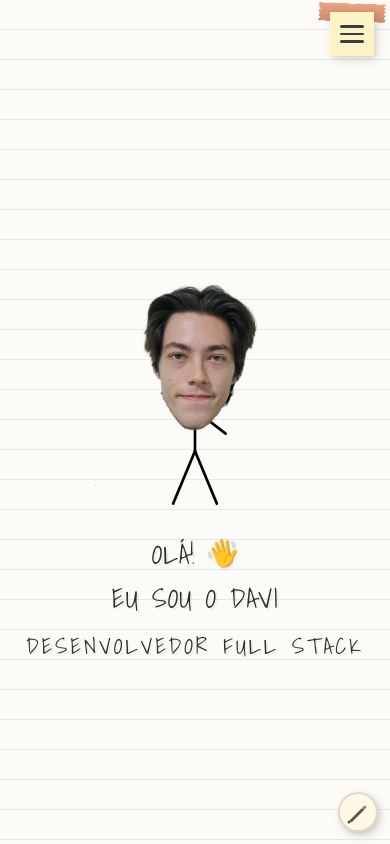
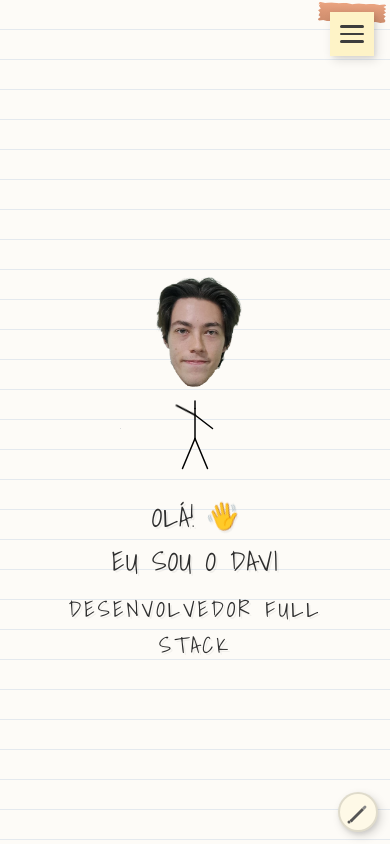
Before and after one commit to DaviZCoelho/Portfolio_Davi_Coelho, a Next.js app: page / in a window 390 px wide. Shown: the top 844 px of the page. Built offline with nearby package versions, Linux system fonts and the light colour scheme.

Commit message:
Escala proporcional: clamp() global, icones vw/%, breakpoints limpos, menu fluido

```diff
--- a/src/app/globals.css
+++ b/src/app/globals.css
@@ -203,7 +203,7 @@ body {
   flex-direction: column;
   align-items: center;
   justify-content: flex-start;
-  padding: 2rem;
+  padding: 2rem clamp(1rem, 5%, 3rem);
   padding-top: 80px;
   position: relative;
   overflow-x: hidden;
@@ -219,6 +219,7 @@ body {
   max-width: 1200px;
   width: 100%;
   min-height: calc(100vh - 120px);
+  padding: 0 5%;
   position: relative;
   overflow: visible;
   scroll-margin-top: 90px;
@@ -278,13 +279,15 @@ body {
 }
 
 .head-photo {
-  width: clamp(200px, 30vw, 480px);
+  width: clamp(150px, 22vw, 420px);
   height: auto;
   object-fit: contain;
 }
 
 .stick-body {
-  margin-top: clamp(-155px, -10vw, -80px);
+  width: clamp(80px, 10vw, 140px);
+  height: auto;
+  margin-top: clamp(-100px, -7vw, -40px);
   position: relative;
   z-index: 1;
   overflow: visible;
@@ -472,11 +475,17 @@ icon-wrapper.icon.coffee .icon-tooltip::after {
   right: 30px;
 }
 
-/* Posições dos ícones — usando % para fluidez */
+/* Ícones: tamanho proporcional ao viewport */
+.icon-wrapper svg {
+  width: clamp(35px, 5vw, 100%);
+  height: auto;
+}
+
+/* Posições dos ícones — coordenadas % com margem de segurança */
 
 .icon-wrapper.icon.book {
   top: 11%;
-  left: max(-10%, -5vw);
+  left: -2%;
 }
 
 .icon-wrapper.icon.cloud {
@@ -486,19 +495,19 @@ icon-wrapper.icon.coffee .icon-tooltip::after {
 
 .icon-wrapper.icon.chess {
   top: 12%;
-  right: max(-10%, -5vw);
+  right: -2%;
   left: auto;
 }
 
 .icon-wrapper.icon.bug {
   top: 38%;
-  right: max(-5%, -2.5vw);
+  right: -1%;
   left: auto;
 }
 
 .icon-wrapper.icon.coffee {
   bottom: 40%;
-  left: max(-17%, -8vw);
+  left: -3%;
 }
 
 .icon-wrapper.icon.floppy {
@@ -509,13 +518,13 @@ icon-wrapper.icon.coffee .icon-tooltip::after {
 
 .icon-wrapper.icon.computer {
   bottom: 20%;
-  right: max(-20%, -10vw);
+  right: -3%;
   left: auto;
 }
 
 .icon-wrapper.icon.cassette {
   bottom: 10%;
-  left: max(-10%, -5vw);
+  left: -2%;
 }
 
 /* ===== EXPERIENCE SECTION ===== */
@@ -556,7 +565,7 @@ icon-wrapper.icon.coffee .icon-tooltip::after {
 .exp-card {
   position: relative;
   background: #fef9e7;
-  padding: 2.5rem 2.5rem 2rem;
+  padding: clamp(1.5rem, 3vw, 2.5rem) clamp(1.5rem, 3vw, 2.5rem) clamp(1.2rem, 2.5vw, 2rem);
   max-width: 720px;
   width: 100%;
   border: none;
@@ -625,13 +634,13 @@ icon-wrapper.icon.coffee .icon-tooltip::after {
 
 .exp-role {
   font-family: var(--font-shadows), cursive;
-  font-size: 1.6rem;
+  font-size: clamp(1.1rem, 2.5vw, 1.6rem);
   color: #2d2d2d;
 }
 
 .exp-company {
   font-family: var(--font-caveat), cursive;
-  font-size: 1.9rem;
+  font-size: clamp(1.2rem, 3vw, 1.9rem);
   font-weight: 700;
   color: #4a90d9;
   position: relative;
@@ -665,7 +674,7 @@ icon-wrapper.icon.coffee .icon-tooltip::after {
 /* Description text */
 .exp-description {
   font-family: var(--font-indie), cursive;
-  font-size: 1.3rem;
+  font-size: clamp(1rem, 2vw, 1.3rem);
   line-height: 1.9;
   color: #3a3a3a;
   padding-left: 20px;
@@ -850,7 +859,7 @@ icon-wrapper.icon.coffee .icon-tooltip::after {
 .about-card {
   position: relative;
   background: #fdfbf7;
-  padding: 3rem 3rem 2.5rem 3.5rem;
+  padding: clamp(1.5rem, 3.5vw, 3rem) clamp(1.5rem, 3.5vw, 3rem) clamp(1.2rem, 3vw, 2.5rem) clamp(1.5rem, 4vw, 3.5rem);
   max-width: 720px;
   width: 100%;
   border: none;
@@ -910,7 +919,7 @@ icon-wrapper.icon.coffee .icon-tooltip::after {
 /* Text */
 .about-text {
   font-family: var(--font-indie), cursive;
-  font-size: 1.3rem;
+  font-size: clamp(1rem, 2vw, 1.3rem);
   line-height: 2;
   color: #3a3a3a;
   margin-bottom: 1.5rem;
@@ -1098,7 +1107,7 @@ icon-wrapper.icon.coffee .icon-tooltip::after {
 /* Card title */
 .proj-card-title {
   font-family: var(--font-shadows), cursive;
-  font-size: 1.55rem;
+  font-size: clamp(1.1rem, 2.5vw, 1.55rem);
   font-weight: 400;
   color: #2d2d2d;
   margin-bottom: 0.8rem;
@@ -1109,7 +1118,7 @@ icon-wrapper.icon.coffee .icon-tooltip::after {
 /* Card description */
 .proj-card-desc {
   font-family: var(--font-indie), cursive;
-  font-size: 1.15rem;
+  font-size: clamp(0.9rem, 1.8vw, 1.15rem);
   line-height: 1.8;
   color: #444;
   margin-bottom: 1.2rem;
@@ -1269,7 +1278,7 @@ icon-wrapper.icon.coffee .icon-tooltip::after {
 .contact-note {
   position: relative;
   background: #fef9e7;
-  padding: 3rem 3rem 2.5rem;
+  padding: clamp(1.5rem, 3.5vw, 3rem) clamp(1.5rem, 3.5vw, 3rem) clamp(1.2rem, 3vw, 2.5rem);
   max-width: 580px;
   width: 100%;
   transform: rotate(-1.2deg);
@@ -1323,7 +1332,7 @@ icon-wrapper.icon.coffee .icon-tooltip::after {
 /* Header text */
 .contact-header-text {
   font-family: var(--font-shadows), cursive;
-  font-size: 1.6rem;
+  font-size: clamp(1.1rem, 2.5vw, 1.6rem);
   color: #2d2d2d;
   margin-bottom: 2rem;
   text-align: center;
@@ -1360,7 +1369,7 @@ icon-wrapper.icon.coffee .icon-tooltip::after {
 
 .contact-link {
   font-family: var(--font-indie), cursive;
-  font-size: 1.25rem;
+  font-size: clamp(0.9rem, 2vw, 1.25rem);
   color: #3a3a3a;
   text-decoration: none;
   position: relative;
@@ -1626,48 +1635,32 @@ icon-wrapper.icon.coffee .icon-tooltip::after {
 
 /* ===== RESPONSIVE ===== */
 
-/* ---------- NOTEBOOKS GRANDES (≤1100px) — zona de segurança dos ícones ---------- */
+/* ---------- DESKTOP MÉDIO (≤1280px) — menu e ícones começam a encolher ---------- */
+@media (max-width: 1280px) {
+  .header {
+    transform: translateX(-50%) rotate(-3deg) scale(0.88);
+  }
+
+  .icon-wrapper {
+    transform: scale(0.8);
+  }
+}
+
+/* ---------- NOTEBOOKS GRANDES (≤1100px) — esconder ícones das pontas ---------- */
 @media (max-width: 1100px) {
-  /* Menu post-it: escala -20% */
   .header {
-    transform: translateX(-50%) rotate(-3deg) scale(0.8);
-  }
-
-  /* Ícones: empurrar para bordas para não sobrepor conteúdo */
+    transform: translateX(-50%) rotate(-3deg) scale(0.75);
+  }
+
   .icon-wrapper {
-    transform: scale(0.7);
-  }
-
-  .icon-wrapper.icon.book {
-    left: -6%;
-  }
-
-  .icon-wrapper.icon.chess {
-    right: -6%;
-  }
-
+    transform: scale(0.65);
+  }
+
+  .icon-wrapper.icon.coffee,
   .icon-wrapper.icon.bug {
-    right: -3%;
-  }
-
-  .icon-wrapper.icon.coffee {
-    left: -10%;
-  }
-
-  .icon-wrapper.icon.computer {
-    right: -12%;
-    bottom: 25%;
-  }
-
-  .icon-wrapper.icon.cassette {
-    left: -6%;
-  }
-
-  .icon-wrapper.icon.floppy {
-    right: 20%;
-  }
-
-  /* Empurrar toolbar/hint para cima da zona do computador */
+    display: none;
+  }
+
   .drawing-toolbar {
     bottom: 16px;
     right: 16px;
@@ -1681,57 +1674,15 @@ icon-wrapper.icon.coffee .icon-tooltip::after {
 
 /* ---------- NOTEBOOK (≤1024px) ---------- */
 @media (max-width: 1024px) {
-  .home-section {
-    gap: 2.5rem;
-    max-width: 900px;
-  }
-
-  .stick-body {
-    margin-top: -120px;
-  }
-
-  /* Pull icons inward & scale down */
   .icon-wrapper {
-    transform: scale(0.65);
-  }
-
-  .icon-wrapper.icon.book {
-    left: -2%;
-  }
-
-  .icon-wrapper.icon.chess {
-    right: -2%;
-  }
-
+    transform: scale(0.55);
+  }
+
+  .icon-wrapper.icon.coffee,
+  .icon-wrapper.icon.computer,
+  .icon-wrapper.icon.cassette,
   .icon-wrapper.icon.bug {
-    right: 1%;
-  }
-
-  .icon-wrapper.icon.coffee {
-    left: -4%;
-  }
-
-  .icon-wrapper.icon.computer {
-    right: -5%;
-  }
-
-  .icon-wrapper.icon.cassette {
-    left: -2%;
-  }
-
-  /* Icons on far edges hidden */
-  .icon-wrapper.icon.coffee,
-  .icon-wrapper.icon.computer {
     display: none;
-  }
-
-  /* Sections */
-  .about-section,
-  .experience-section,
-  .projects-section,
-  .contact-section {
-    padding-left: 1.5rem;
-    padding-right: 1.5rem;
   }
 
   .about-card {
@@ -1798,7 +1749,6 @@ icon-wrapper.icon.coffee .icon-tooltip::after {
   /* Home */
   .home-section {
     flex-direction: column;
-    gap: 2rem;
     text-align: center;
     min-height: calc(100vh - 80px);
   }
@@ -1811,38 +1761,9 @@ icon-wrapper.icon.coffee .icon-tooltip::after {
     justify-content: center;
   }
 
-  /* Icons: scale down further, keep a few visible */
+  /* Esconder TODOS os ícones no tablet */
   .icon-wrapper {
-    transform: scale(0.55);
-    opacity: 0.35;
-  }
-
-  .icon-wrapper.icon.coffee,
-  .icon-wrapper.icon.computer,
-  .icon-wrapper.icon.cassette,
-  .icon-wrapper.icon.floppy,
-  .icon-wrapper.icon.bug {
-    display: none;
-  }
-
-  .icon-wrapper.icon.book {
-    top: 5%;
-    left: -2%;
-  }
-
-  .icon-wrapper.icon.cloud {
-    top: 3%;
-    left: 50%;
-  }
-
-  .icon-wrapper.icon.chess {
-    top: 5%;
-    right: -2%;
-  }
-
-  .icon-wrapper.icon.bug {
-    top: 30%;
-    right: 0%;
+    display: none !important;
   }
 
   .icon-tooltip {
@@ -1855,7 +1776,6 @@ icon-wrapper.icon.coffee .icon-tooltip::after {
   }
 
   .exp-card {
-    padding: 2rem 1.5rem 1.5rem;
     transform: rotate(0deg);
   }
 
@@ -1869,7 +1789,6 @@ icon-wrapper.icon.coffee .icon-tooltip::after {
 
   .exp-description {
     padding-left: 0;
-    font-size: 1.15rem;
   }
 
   .exp-tech-stack {
@@ -1878,14 +1797,6 @@ icon-wrapper.icon.coffee .icon-tooltip::after {
 
   .exp-doodle {
     display: none;
-  }
-
-  .exp-role {
-    font-size: 1.3rem;
-  }
-
-  .exp-company {
-    font-size: 1.5rem;
   }
 
   /* About */
@@ -1905,14 +1816,12 @@ icon-wrapper.icon.coffee .icon-tooltip::after {
   }
 
   .about-card {
-    padding: 2rem 1.5rem 1.5rem 2rem;
     transform: rotate(0deg);
     max-width: 100%;
   }
 
   .about-text {
     padding-left: 0;
-    font-size: 1.15rem;
     line-height: 1.85;
   }
 
@@ -1932,15 +1841,6 @@ icon-wrapper.icon.coffee .icon-tooltip::after {
 
   .proj-card {
     transform: rotate(0deg) !important;
-    padding: 2rem 1.5rem 1.5rem;
-  }
-
-  .proj-card-title {
-    font-size: 1.35rem;
-  }
-
-  .proj-card-desc {
-    font-size: 1.05rem;
   }
 
   .proj-doodle-wrapper {
@@ -1954,17 +1854,8 @@ icon-wrapper.icon.coffee .icon-tooltip::after {
   }
 
   .contact-note {
-    padding: 2.5rem 1.8rem 2rem;
     transform: rotate(0deg);
     clip-path: none;
-  }
-
-  .contact-header-text {
-    font-size: 1.35rem;
-  }
-
-  .contact-link {
-    font-size: 1.08rem;
   }
 
   .contact-deco {
@@ -1996,7 +1887,6 @@ icon-wrapper.icon.coffee .icon-tooltip::after {
 /* ---------- CELULAR (≤480px) ---------- */
 @media (max-width: 480px) {
   body {
-    /* Remove vertical margin line on very small screens */
     background-image:
       repeating-linear-gradient(
         to bottom,
@@ -2013,18 +1903,10 @@ icon-wrapper.icon.coffee .icon-tooltip::after {
     padding-top: 60px;
   }
 
-  /* Home */
   .home-section {
-    gap: 1.5rem;
     min-height: calc(100vh - 60px);
   }
 
-  /* Hide ALL icons on phone */
-  .icon-wrapper {
-    display: none !important;
-  }
-
-  /* Section divider */
   .section-divider {
     max-width: 200px;
     height: 30px;
@@ -2036,32 +1918,15 @@ icon-wrapper.icon.coffee .icon-tooltip::after {
     min-height: auto;
   }
 
-  .exp-card {
-    padding: 1.5rem 1rem 1.2rem;
-  }
-
   .exp-card::before {
     display: none;
   }
 
-  .exp-role {
-    font-size: 1.15rem;
-  }
-
-  .exp-company {
-    font-size: 1.3rem;
-  }
-
   .exp-company::before {
     display: none;
   }
 
-  .exp-period {
-    font-size: 0.85rem;
-  }
-
   .exp-description {
-    font-size: 1.05rem;
     line-height: 1.75;
   }
 
@@ -2081,12 +1946,7 @@ icon-wrapper.icon.coffee .icon-tooltip::after {
     transform: scale(0.8);
   }
 
-  .about-card {
-    padding: 1.5rem 1rem 1.2rem;
-  }
-
   .about-text {
-    font-size: 1.05rem;
     line-height: 1.75;
   }
 
@@ -2099,27 +1959,12 @@ icon-wrapper.icon.coffee .icon-tooltip::after {
     padding: 2rem 0.8rem 3rem;
   }
 
-  .proj-card {
-    padding: 1.5rem 1rem 1.2rem;
-  }
-
   .proj-card-title {
-    font-size: 1.2rem;
     padding-right: 45px;
   }
 
   .proj-card-desc {
-    font-size: 0.95rem;
     line-height: 1.7;
-  }
-
-  .proj-tech-tag {
-    font-size: 0.8rem;
-  }
-
-  .proj-btn {
-    font-size: 0.9rem;
-    padding: 0.35rem 0.8rem;
   }
 
   .proj-doodle-wrapper {
@@ -2128,23 +1973,16 @@ icon-wrapper.icon.coffee .icon-tooltip::after {
     right: 4px;
   }
 
+  .proj-btn {
+    font-size: 0.9rem;
+    padding: 0.35rem 0.8rem;
+  }
+
   /* Contact */
   .contact-section {
     padding: 2rem 0.8rem 2rem;
   }
 
-  .contact-note {
-    padding: 2rem 1.2rem 1.5rem;
-  }
-
-  .contact-header-text {
-    font-size: 1.15rem;
-  }
-
-  .contact-link {
-    font-size: 0.95rem;
-  }
-
   .contact-link-doodle svg {
     width: 32px;
     height: 32px;
@@ -2163,7 +2001,7 @@ icon-wrapper.icon.coffee .icon-tooltip::after {
     font-size: 0.8rem;
   }
 
-  /* Drawing canvas toolbar hidden on phone to avoid clutter */
+  /* Drawing */
   .drawing-toolbar {
     bottom: 12px;
     right: 12px;
```
